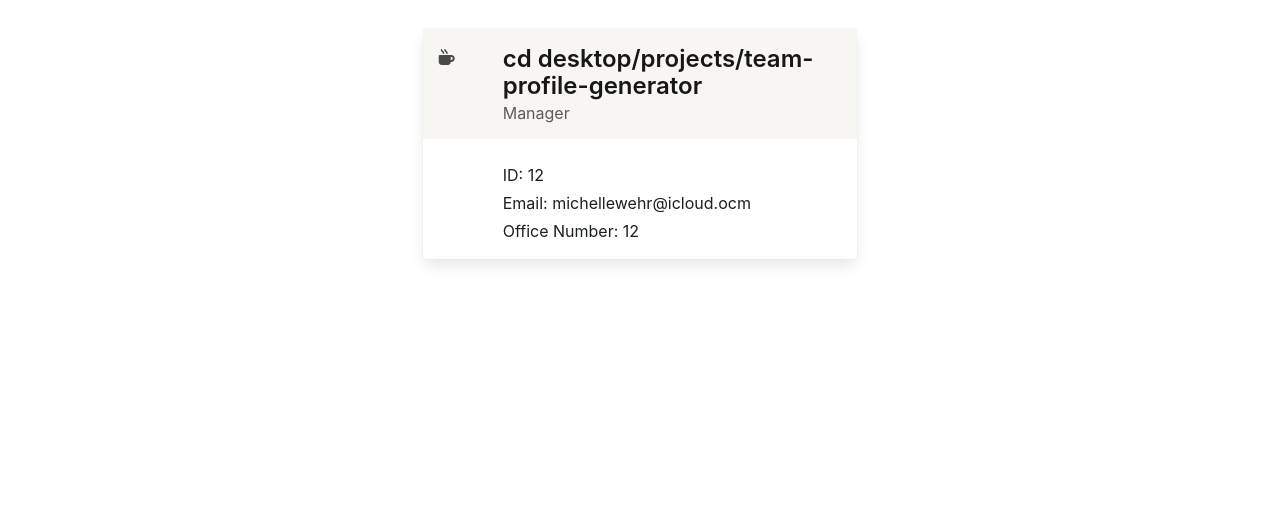
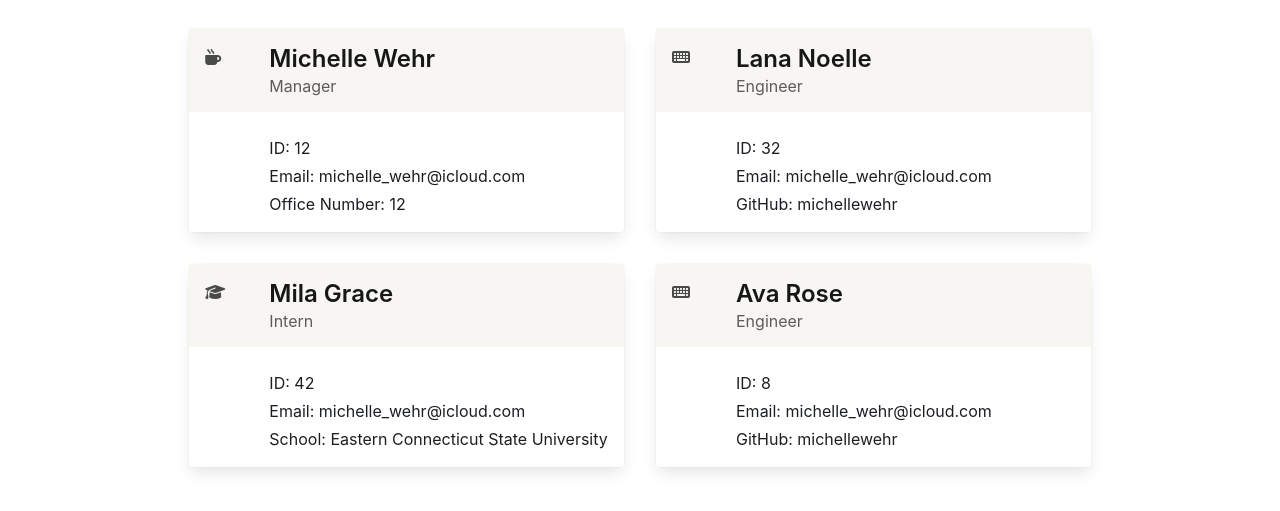
Before and after one commit to michellewehr/team-profile-generator, a website: page dist/index.html in a window 1280 px wide. Shown: the part 237-748 px from the top of the page. Drawn offline with nearby package versions, Linux system fonts and the light colour scheme.

Commit message:
included an index.html that was created with app in my folders

```diff
--- a/dist/index.html
+++ b/dist/index.html
@@ -32,16 +32,94 @@
             </figure>
         </div>
         <div class="media-content">
-            <p class="title is-4"> cd desktop/projects/team-profile-generator </p>
+            <p class="title is-4"> Michelle Wehr </p>
             <p class="subtitle is-6"> Manager</p>
         </div>
         </div>
 
         <div class="content">
             <ul>
-                <li>ID: 12 </li>
-                <li>Email: <a href="mailto:michellewehr@icloud.ocm">michellewehr@icloud.ocm </a> </li>
+                <li>ID: 12  </li>
+                <li>Email: <a href="mailto:michelle_wehr@icloud.com">michelle_wehr@icloud.com </a> </li>
                 <li> Office Number: 12 </li>
+            </ul>
+        </div>
+        </div>
+    </div>
+
+
+        <div class="card column is-one-third-desktop is-half-tablet">
+        <div class="card-content">
+
+        <div class="media">
+        <div class="media-left">
+            <figure class="image is-48x48">
+            <i class="fas fa-keyboard"></i>
+            </figure>
+        </div>
+        <div class="media-content">
+            <p class="title is-4"> Lana Noelle </p>
+            <p class="subtitle is-6"> Engineer</p>
+        </div>
+        </div>
+
+        <div class="content">
+            <ul>
+                <li>ID: 32 </li>
+                <li>Email: <a href="mailto:michelle_wehr@icloud.com">michelle_wehr@icloud.com </a> </li>
+                <li>GitHub: <a href="https://www.github.com/michellewehr" target="_blank">michellewehr</a></li>
+            </ul>
+        </div>
+        </div>
+    </div>
+
+
+        <div class="card column is-one-third-desktop is-half-tablet">
+        <div class="card-content">
+
+        <div class="media">
+        <div class="media-left">
+            <figure class="image is-48x48">
+            <i class="fas fa-graduation-cap"></i>
+            </figure>
+        </div>
+        <div class="media-content">
+            <p class="title is-4"> Mila Grace </p>
+            <p class="subtitle is-6"> Intern</p>
+        </div>
+        </div>
+
+        <div class="content">
+            <ul>
+                <li>ID: 42 </li>
+                <li>Email: <a href="mailto:michelle_wehr@icloud.com">michelle_wehr@icloud.com </a> </li>
+                <li> School: Eastern Connecticut State University </li>
+            </ul>
+        </div>
+        </div>
+    </div>
+
+
+        <div class="card column is-one-third-desktop is-half-tablet">
+        <div class="card-content">
+
+        <div class="media">
+        <div class="media-left">
+            <figure class="image is-48x48">
+            <i class="fas fa-keyboard"></i>
+            </figure>
+        </div>
+        <div class="media-content">
+            <p class="title is-4"> Ava Rose </p>
+            <p class="subtitle is-6"> Engineer</p>
+        </div>
+        </div>
+
+        <div class="content">
+            <ul>
+                <li>ID: 8 </li>
+                <li>Email: <a href="mailto:michelle_wehr@icloud.com">michelle_wehr@icloud.com </a> </li>
+                <li>GitHub: <a href="https://www.github.com/michellewehr" target="_blank">michellewehr</a></li>
             </ul>
         </div>
         </div>
```
